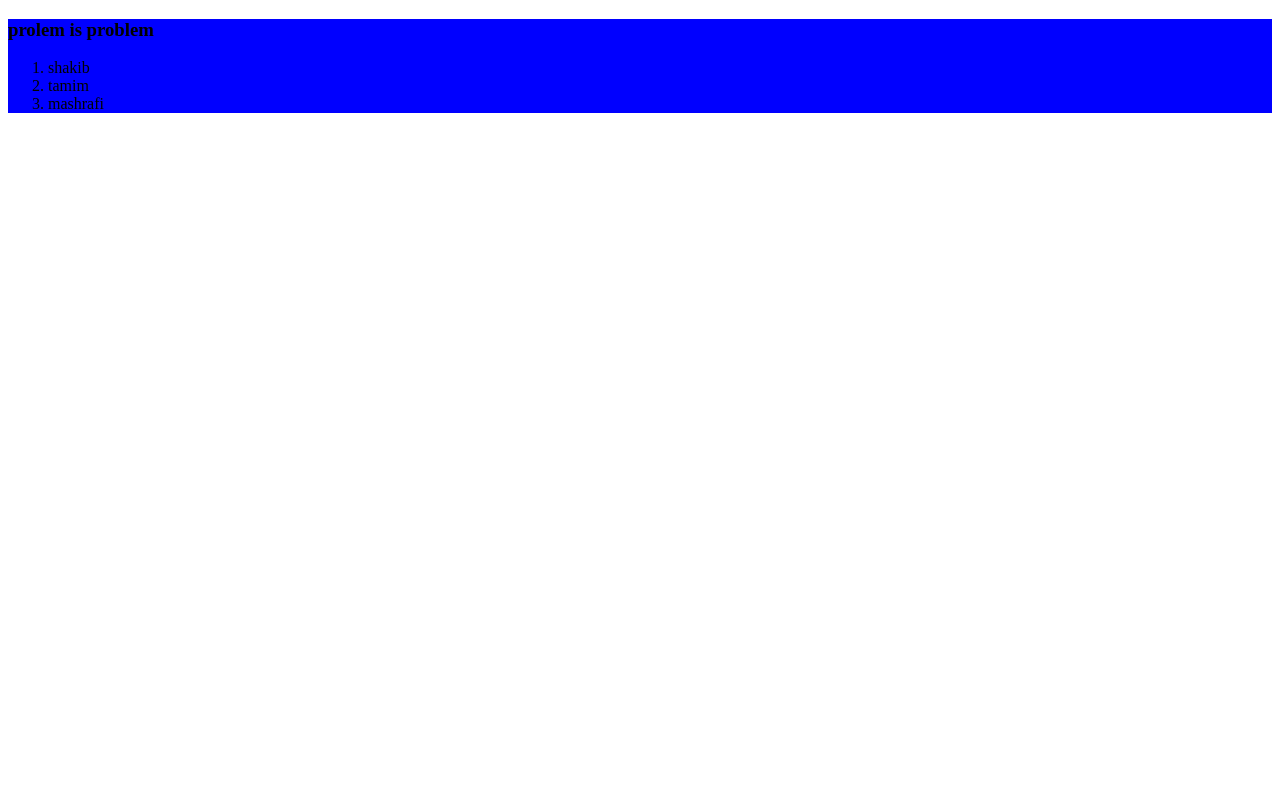
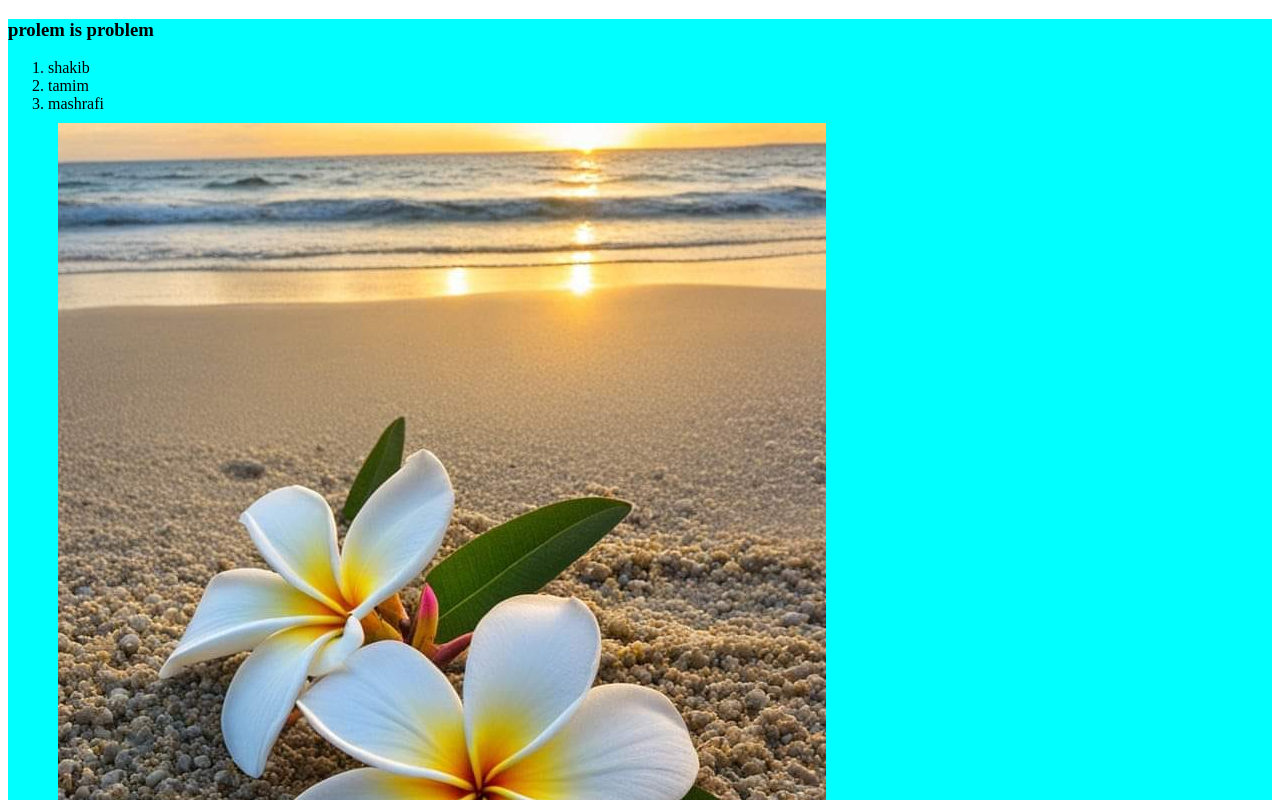
Before and after one commit to shakib0750/problem-is-problem, a plain HTML site: page index.html in a window 1280 px wide. Shown: the top 800 px of the page. Drawn offline with Linux system fonts and the light colour scheme.

Commit message:
change background and add image

```diff
--- a/index.html
+++ b/index.html
@@ -7,12 +7,13 @@
     <link rel="stylesheet" href="style/style.css">
 </head>
 <body>
-    <div>
+    <div style="background-image:i;">
         <h3>prolem is problem</h3>
         <ol>
             <li>shakib</li>
             <li>tamim</li>
             <li>mashrafi</li>
+            <li class="img"><img src="image/kath.jpg" alt="" srcset=""></li>
         </ol>
     </div>
 </body>
--- a/style/style.css
+++ b/style/style.css
@@ -1,3 +1,6 @@
 div{
-    background-color: blue;
+background-color: aqua;
 }
+.img{margin: 10px;
+width: 10px;
+}
```
Also changed, not shown: image/kath.jpg (added).
